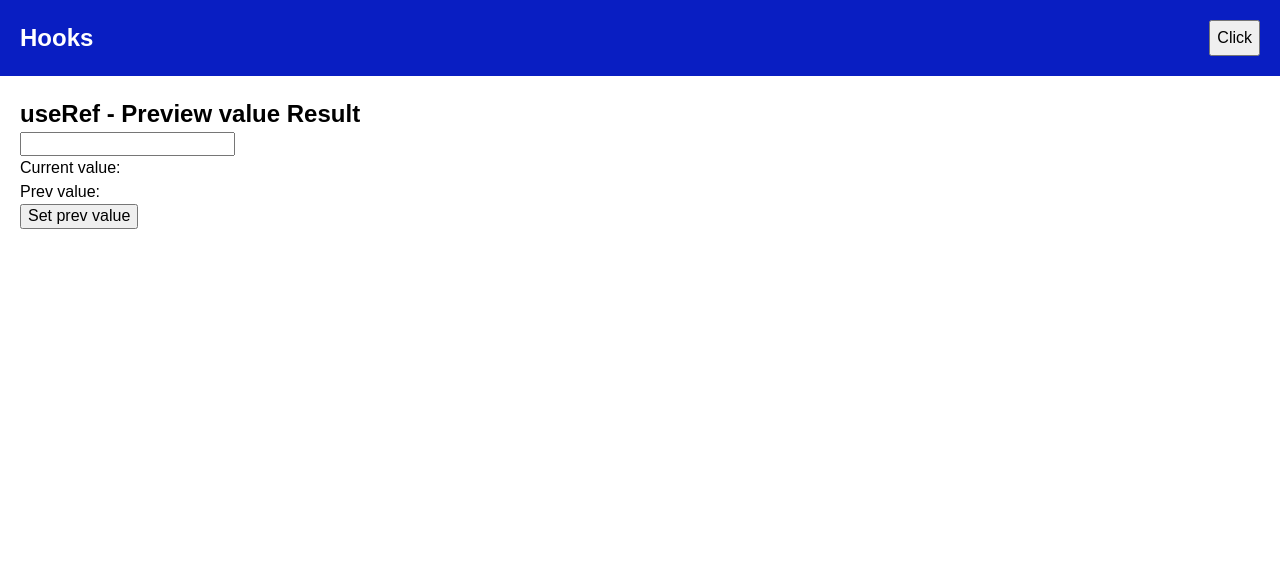
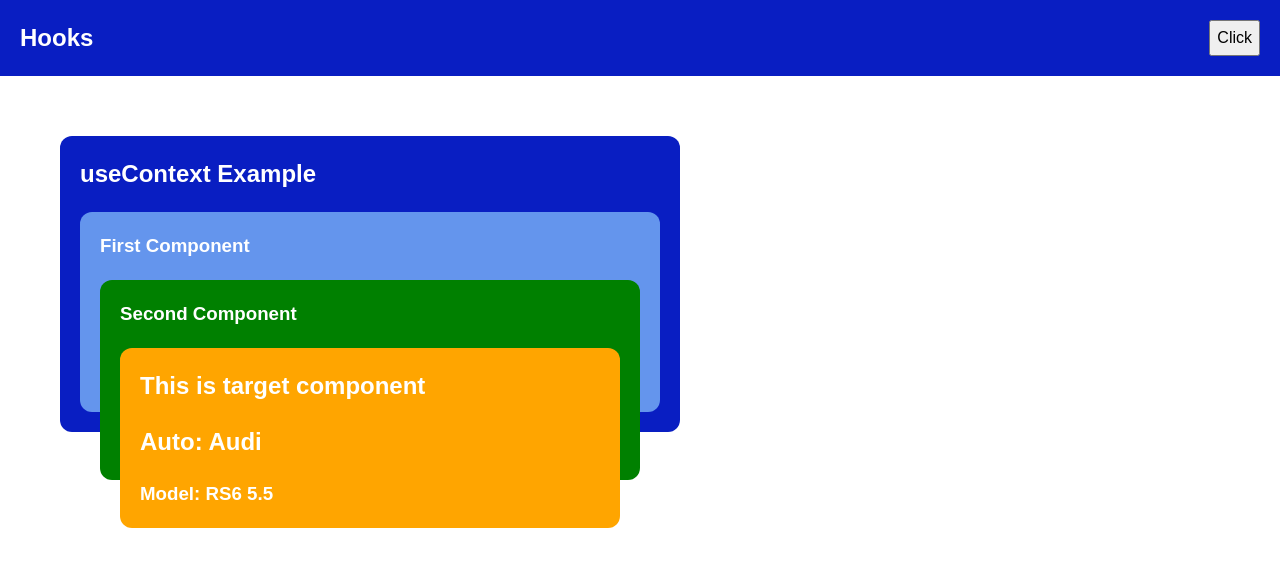
Before and after one commit to fidelmigel/FS_110_React, a React (Vite) app: page / in a window 1280 px wide. Shown: the top 566 px of the page. Built offline with nearby package versions, Linux system fonts and the light colour scheme.

Commit message:
baseContext

```diff
--- a/src/components/App.jsx
+++ b/src/components/App.jsx
@@ -1,3 +1,4 @@
+import { createContext } from 'react';
 import Header from './Header/Header';
 import UseContextExample from './UseContextExample/UseContextExample';
 import UseMemoExample from './useMemoExample';
@@ -5,18 +6,43 @@ import UseRefForwardRefExample from './UseRefForwardRefExample';
 import UseRefRenderCountExample from './UseRefRenderCountExample';
 import UseRefStoreValueExample from './UseRefStoreValueExample';
 
+export const userContext = createContext();
+
+const contextValue = {
+  model: 'RS6',
+  engine: '5.5',
+};
 const App = () => {
+  const auto = 'Audi';
   return (
+    <userContext.Provider value={contextValue}>
       <div>
         <Header />
         <main>
           {/* <UseMemoExample /> */}
           {/* <UseRefRenderCountExample /> */}
-        <UseRefStoreValueExample />
+          {/* <UseRefStoreValueExample /> */}
           {/* <UseRefForwardRefExample /> */}
-        {/* <UseContextExample /> */}
+          <UseContextExample auto={auto} model color />
+          <div>
+            {/* <div className='gallery'>
+            <img src='https://blog.talent500.co/wp-content/uploads/2024/05/react-must-be-in-scope-when-using-jsx-scaled.jpg' alt='' />{' '}
+            <img src='https://blog.talent500.co/wp-content/uploads/2024/05/react-must-be-in-scope-when-using-jsx-scaled.jpg' alt='' />{' '}
+            <img src='https://blog.talent500.co/wp-content/uploads/2024/05/react-must-be-in-scope-when-using-jsx-scaled.jpg' alt='' />{' '}
+            <img src='https://blog.talent500.co/wp-content/uploads/2024/05/react-must-be-in-scope-when-using-jsx-scaled.jpg' alt='' />
+            <img src='https://blog.talent500.co/wp-content/uploads/2024/05/react-must-be-in-scope-when-using-jsx-scaled.jpg' alt='' />{' '}
+            <img src='https://blog.talent500.co/wp-content/uploads/2024/05/react-must-be-in-scope-when-using-jsx-scaled.jpg' alt='' />{' '}
+            <img src='https://blog.talent500.co/wp-content/uploads/2024/05/react-must-be-in-scope-when-using-jsx-scaled.jpg' alt='' />{' '}
+            <img src='https://blog.talent500.co/wp-content/uploads/2024/05/react-must-be-in-scope-when-using-jsx-scaled.jpg' alt='' />
+            <img src='https://blog.talent500.co/wp-content/uploads/2024/05/react-must-be-in-scope-when-using-jsx-scaled.jpg' alt='' />{' '}
+            <img src='https://blog.talent500.co/wp-content/uploads/2024/05/react-must-be-in-scope-when-using-jsx-scaled.jpg' alt='' />{' '}
+            <img src='https://blog.talent500.co/wp-content/uploads/2024/05/react-must-be-in-scope-when-using-jsx-scaled.jpg' alt='' />{' '}
+            <img src='https://blog.talent500.co/wp-content/uploads/2024/05/react-must-be-in-scope-when-using-jsx-scaled.jpg' alt='' />
+          </div> */}
+          </div>
         </main>
       </div>
+    </userContext.Provider>
   );
 };
 export default App;
--- a/src/components/CustomInput.jsx
+++ b/src/components/CustomInput.jsx
@@ -1,4 +1,9 @@
-const CustomInput = props => {
-  return <input ref={props.ref} {...props} />;
-};
+import { forwardRef } from 'react';
+
+const CustomInput = forwardRef((props, ref) => {
+  return <input ref={ref} {...props} />;
+});
+
+CustomInput.displayName = 'CustomInput';
+
 export default CustomInput;
--- a/src/components/UseContextExample/ComponentA.jsx
+++ b/src/components/UseContextExample/ComponentA.jsx
@@ -1,10 +1,10 @@
 import ComponentB from './ComponentB';
 
-const ComponentA = () => {
+const ComponentA = ({ auto }) => {
   return (
     <div className='first'>
       <h3>First Component</h3>
-      <ComponentB />
+      <ComponentB auto={auto} />
     </div>
   );
 };
--- a/src/components/UseContextExample/ComponentB.jsx
+++ b/src/components/UseContextExample/ComponentB.jsx
@@ -1,10 +1,10 @@
 import ComponentC from './ComponentC';
 
-const ComponentB = () => {
+const ComponentB = ({ auto }) => {
   return (
     <div className='second'>
       <h3>Second Component</h3>
-      <ComponentC />
+      <ComponentC auto={auto} />
     </div>
   );
 };
--- a/src/components/UseContextExample/ComponentC.jsx
+++ b/src/components/UseContextExample/ComponentC.jsx
@@ -1,11 +1,16 @@
-const ComponentC = () => {
+import { useContext } from 'react';
+import { userContext } from '../App';
+
+const ComponentC = ({ auto }) => {
+  const context = useContext(userContext);
   return (
     <div className='target'>
       <h2>This is target component</h2>
-      <p>
-        Lorem ipsum dolor sit amet consectetur adipisicing elit. Tenetur sequi ullam porro expedita fuga quaerat inventore voluptatibus quisquam
-        voluptas minima libero consectetur, et architecto sit odio nisi voluptate optio totam?
-      </p>
+
+      <h2>Auto: {auto}</h2>
+      <h3>
+        Model: {context.model} {context.engine}
+      </h3>
     </div>
   );
 };
--- a/src/components/UseContextExample/UseContextExample.jsx
+++ b/src/components/UseContextExample/UseContextExample.jsx
@@ -1,10 +1,10 @@
 import ComponentA from './ComponentA';
 
-const UseContextExample = () => {
+const UseContextExample = ({ auto }) => {
   return (
     <div className='parent'>
       <h2>useContext Example</h2>
-      <ComponentA />
+      <ComponentA auto={auto} />
     </div>
   );
 };
--- a/src/index.css
+++ b/src/index.css
@@ -15,8 +15,30 @@ top: 50%;
 left: 50%;
 
 }
+.gallery{
+  display: grid;
+  grid-template-columns: repeat(auto-fit, minmax(350px,1fr));
+  gap:10px;
 
+}
+.galleryItem2{
 
+  img{
+    aspect-ratio: 4/3;
+    width: 100%;
+    height: 100%;
+  }
+}
+
+.galleryItem{
+  width: 400px;
+  height: 400px;
+  img{
+  object-fit: cover;
+  width: 100%;
+  height: 100%;
+  }
+}
 header{
   padding: 20px;
   background-color: #091ec2;
```
Also changed, not shown: src/components/UseContextExample/.excalidraw.png. Lines whose indentation alone changed are shown as unchanged.
